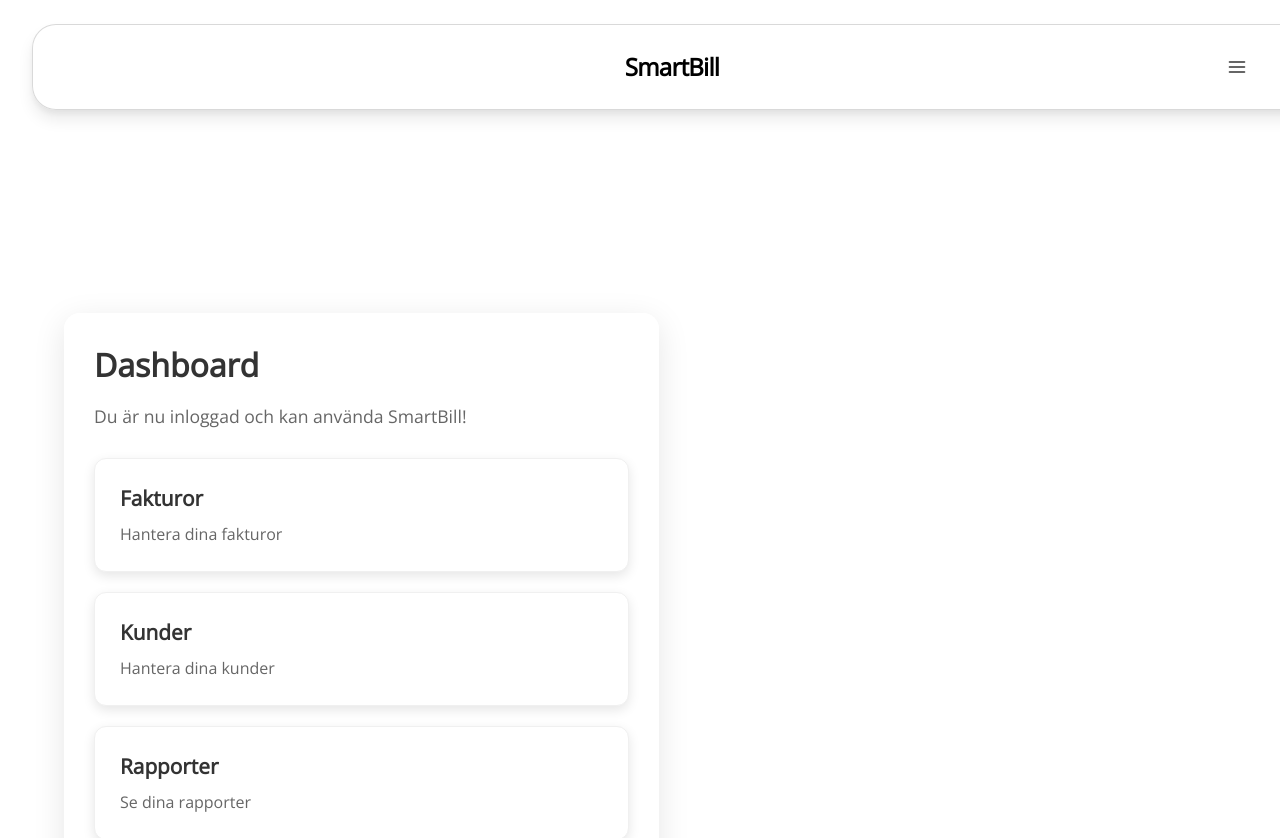
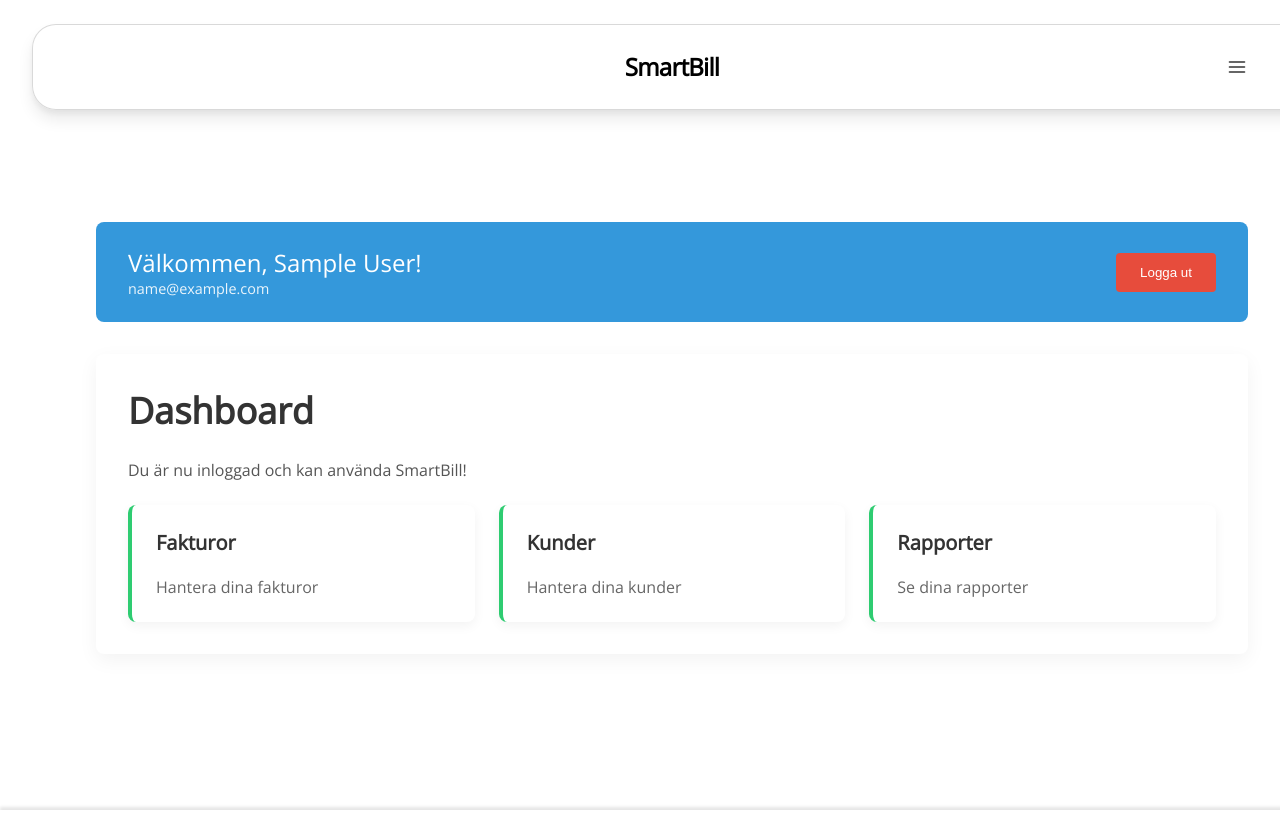
Before and after one commit to Nordstroem1/SmartBill, a React (Vite) app in the folder SmartBill/: page /dashboard in a window 1280 px wide. Shown: the top 838 px of the page. Built offline with nearby package versions, Linux system fonts and the light colour scheme; no server answers; sample sign-in values are in the browser's storage.

Commit message:
finished landingpage

```diff
--- a/SmartBill/src/Components/Dashboard/Dashboard.css
+++ b/SmartBill/src/Components/Dashboard/Dashboard.css
@@ -1,154 +1,142 @@
-/* Dashboard Styles */
+/* Brand Variables */
+:root {
+  --clr-primary: #3498db;
+  --clr-secondary: #2ecc71;
+  --clr-accent: #e74c3c;
+  --clr-bg: #f5f7fa;
+  --clr-card-bg: #ffffff;
+  --clr-text: #333333;
+  --transition-fast: 0.3s ease;
+  --font-base: 'Roboto', sans-serif;
+}
+
+/* Global Styles */
+@import url('https://fonts.googleapis.com/css2?family=Roboto:wght@400;500;700&display=swap');
+body, .dashboard {
+  color: var(--clr-text);
+  margin: 0;
+  padding: 0;
+}
+
+/* Dashboard Container */
+.dashboard {
+  padding: 2rem;
+  max-width: 1280px;
+  margin: auto;
+}
+
+/* Header */
 .dashboard-header {
   display: flex;
   justify-content: space-between;
   align-items: center;
-  background: rgba(255, 255, 255, 0.1);
-  backdrop-filter: blur(10px);
-  border-radius: 16px;
-  padding: 20px;
-  margin-bottom: 30px;
-  border: 1px solid rgba(255, 255, 255, 0.2);
+  background: var(--clr-primary);
+  color: #fff;
+  border-radius: 8px;
+  padding: 1.5rem 2rem;
+  margin-bottom: 2rem;
 }
-
 .dashboard-user-info {
   display: flex;
   align-items: center;
-  gap: 15px;
+  gap: 1rem;
+}
+.user-avatar {
+  width: 60px;
+  height: 60px;
+  border-radius: 50%;
+  border: 3px solid #fff;
+}
+.user-details h2 {
+  margin: 0;
+  font-size: 1.5rem;
+  font-weight: 500;
+}
+.user-details p {
+  margin: 0;
+  font-size: 0.9rem;
+  opacity: 0.9;
+}
+.logout-btn {
+  background: var(--clr-accent);
+  color: #fff;
+  border: none;
+  padding: 0.75rem 1.5rem;
+  border-radius: 4px;
+  font-weight: 500;
+  cursor: pointer;
+  transition: background var(--transition-fast), transform var(--transition-fast);
+}
+.logout-btn:hover {
+  background: #c0392b;
+  transform: translateY(-2px);
 }
 
-.user-avatar {
-  width: 50px;
-  height: 50px;
-  border-radius: 50%;
-  border: 2px solid rgba(255, 255, 255, 0.3);
+/* Content Card */
+.dashboard-content {
+  background: var(--clr-card-bg);
+  border-radius: 8px;
+  padding: 2rem;
+  box-shadow: 0 6px 20px rgba(0,0,0,0.05);
+}
+.dashboard-content h1 {
+  margin-top: 0;
+  font-size: 2.25rem;
+  font-weight: 700;
+}
+.dashboard-content > p {
+  color: #555;
+  font-size: 1rem;
+  margin-bottom: 1.5rem;
 }
 
-.user-details h2 {
-  margin: 0;
-  color: white;
-  font-size: 1.2rem;
+/* Cards Grid */
+.dashboard-cards {
+  display: grid;
+  grid-template-columns: repeat(auto-fit, minmax(280px, 1fr));
+  gap: 1.5rem;
+}
+.dashboard-card {
+  background: var(--clr-card-bg);
+  border-radius: 8px;
+  padding: 1.5rem;
+  border-left: 4px solid var(--clr-secondary);
+  box-shadow: 0 4px 12px rgba(0,0,0,0.05);
+  transition: box-shadow var(--transition-fast), transform var(--transition-fast);
+  cursor: pointer;
+}
+.dashboard-card:hover {
+  transform: translateY(-3px);
+  box-shadow: 0 8px 24px rgba(0,0,0,0.1);
+}
+.dashboard-card h3 {
+  margin-top: 0;
+  font-size: 1.25rem;
   font-weight: 600;
 }
-
-.user-details p {
-  margin: 5px 0 0 0;
-  color: rgba(255, 255, 255, 0.8);
-  font-size: 0.9rem;
+.dashboard-card p {
+  margin: 0.5rem 0 0;
+  color: #666;
 }
 
-.logout-btn {
-  background: rgba(255, 255, 255, 0.2);
-  color: white;
-  border: 1px solid rgba(255, 255, 255, 0.3);
-  padding: 10px 20px;
-  border-radius: 8px;
-  cursor: pointer;
-  font-weight: 500;
-  transition: all 0.2s ease;
-}
-
-.logout-btn:hover {
-  background: rgba(255, 255, 255, 0.3);
-  transform: translateY(-1px);
-}
-
-.dashboard-content {
-  background: rgba(255, 255, 255, 0.95);
-  border-radius: 16px;
-  padding: 30px;
-  box-shadow: 0 8px 32px rgba(0, 0, 0, 0.1);
-}
-
-.dashboard-content h1 {
-  margin: 0 0 10px 0;
-  color: #333;
-  font-size: 2rem;
-  font-weight: 700;
-}
-
-.dashboard-content > p {
-  color: #666;
-  margin-bottom: 30px;
-  font-size: 1.1rem;
-}
-
-.dashboard-cards {
-  display: grid;
-  grid-template-columns: repeat(auto-fit, minmax(300px, 1fr));
-  gap: 20px;
-  margin-top: 30px;
-}
-
-.dashboard-card {
-  background: white;
-  border-radius: 12px;
-  padding: 25px;
-  box-shadow: 0 4px 12px rgba(0, 0, 0, 0.1);
-  border: 1px solid #f0f0f0;
-  transition: all 0.2s ease;
-  cursor: pointer;
-}
-
-.dashboard-card:hover {
-  transform: translateY(-2px);
-  box-shadow: 0 8px 24px rgba(0, 0, 0, 0.15);
-}
-
-.dashboard-card h3 {
-  margin: 0 0 10px 0;
-  color: #333;
-  font-size: 1.3rem;
-  font-weight: 600;
-}
-
-.dashboard-card p {
-  margin: 0;
-  color: #666;
-  line-height: 1.5;
-}
-
+/* Loading State */
 .loading {
   display: flex;
   justify-content: center;
   align-items: center;
   height: 200px;
-  color: white;
   font-size: 1.2rem;
+  color: var(--clr-text);
 }
 
-/* Mobile Responsive */
+/* Responsive */
 @media (max-width: 768px) {
-  .dashboard {
-    padding: 15px;
-  }
-
   .dashboard-header {
     flex-direction: column;
-    gap: 15px;
     text-align: center;
+    gap: 1rem;
   }
-
-  .dashboard-user-info {
-    flex-direction: column;
-    text-align: center;
-    gap: 10px;
-  }
-
-  .dashboard-content {
-    padding: 20px;
-  }
-
-  .dashboard-content h1 {
-    font-size: 1.5rem;
-  }
-
   .dashboard-cards {
     grid-template-columns: 1fr;
-    gap: 15px;
-  }
-
-  .dashboard-card {
-    padding: 20px;
   }
 }
--- a/SmartBill/src/Components/LandingPage/LandingPage.css
+++ b/SmartBill/src/Components/LandingPage/LandingPage.css
@@ -16,11 +16,14 @@
 .hero-section {
   text-align: center;
   padding: 4rem 2rem;
-  background-color: #e3f2fd; /* light blue tint */
+  background: linear-gradient(to right,#678eef, #1629ff);
   color: #fff;
   border-radius: 8px;
   margin-bottom: 3rem;
   box-shadow: 0 8px 24px rgba(0, 0, 0, 0.1);
+}
+.hero-title{
+  color: #fff;
 }
 .hero-section h1 {
   font-size: 3rem;
@@ -31,16 +34,57 @@
   margin-bottom: 1.5rem;
 }
 
+/* Color Palette Swatches in Hero */
+.palette-container {
+  display: flex;
+  justify-content: center;
+  gap: 1rem;
+  margin-top: 2rem;
+}
+.palette-swatch {
+  width: 32px;
+  height: 32px;
+  border-radius: 4px;
+  border: 1px solid #ccc;
+}
+.palette-primary {
+  background-color: #3498db; /* primary blue */
+}
+.palette-secondary {
+  background-color: #2ecc71; /* secondary green */
+}
+
 /* CTA Button */
 .cta-button {
   display: inline-block;
-  background-color: #007bff; /* blue accent */
-  color: #fff;
+  background-color: white; /* blue accent */
+  color: BLACK;
   text-decoration: none;
   padding: 0.75rem 1.5rem;
   border-radius: 4px;
   font-weight: 600;
   transition: background-color 0.3s ease;
+  border: 1px solid grey; /* subtle border */
+}
+.GSN-button {
+  display: inline-flex;
+  justify-content: center;
+  align-items: center;
+  background: linear-gradient(to right, #3050f7, #607dff);
+  color: #fff;
+  text-decoration: none;
+  padding: 1rem 2rem;
+  border-radius: 12px;
+  font-size: 1.125rem;
+  font-weight: 700;
+  border: none;
+  box-shadow: 0 4px 12px rgba(0, 0, 0, 0.1);
+}
+
+.GSN-button:hover {
+  background: linear-gradient(to right, #2038c7, #4062ff);
+  transform: translateY(-2px);
+  box-shadow: 0 6px 16px rgba(0, 0, 0, 0.15);
 }
 .cta-button:hover {
   background-color: #0056b3;
--- a/SmartBill/src/Components/LandingPage/LandingPage.jsx
+++ b/SmartBill/src/Components/LandingPage/LandingPage.jsx
@@ -25,7 +25,7 @@
         tabIndex={0}
         aria-label="Hero Section"
       >
-        <h2>Effortless Invoicing for Businesses & Freelancers</h2>
+        <h2 className="hero-title">Effortless Invoicing for Businesses & Freelancers</h2>
         <Link to="/signup" className="cta-button">
           Start Your Free Trial
         </Link>
@@ -53,7 +53,7 @@
         />
         {/* Bullet list of benefits */}
         <motion.ul className="features-list" variants={listVariants} initial="hidden" whileInView="visible" viewport={{ once: true, amount: 0.2 }}>
-          {["Get paid on time with reminders", "Organize jobs & track time and money", "Easily search for projects", "Sign up easily with Google", "Professional invoices", "Save time"].map(text => (
+          {["Get paid on time with reminders", "Organize jobs & track time and money", "Easily search for projects", "Sign up with Google", "Professional invoices", "Save time"].map(text => (
             <motion.li key={text} variants={itemVariants}>
               {text}
             </motion.li>
@@ -103,7 +103,7 @@
           whileInView="visible"
           viewport={{ once: true, amount: 0.2 }}
         >
-          {["Sign up instantly—no credit card needed.", "Enter your details and choose payment options.", "Send your invoice with a click."].map(text => (
+          {["Sign up instantly—no credit card needed.", "Enter your details and choose payment options.", "Send your invoice in no time."].map(text => (
             <motion.li key={text} variants={itemVariants}>
               {text}
             </motion.li>
@@ -119,7 +119,7 @@
         tabIndex={0}
         aria-label="Call to Action Section"
       >
-        <Link to="/login" className="cta-button">
+        <Link to="/login" className="GSN-button">
           Get Started Now
         </Link>
       </motion.section>
--- a/SmartBill/src/Components/Login/Login.css
+++ b/SmartBill/src/Components/Login/Login.css
@@ -5,6 +5,7 @@
   align-items: center;
   justify-content: center;
   width: 100%;
+  background-color: white;
 }
 .hero-image {
   max-width: 100%;
```
